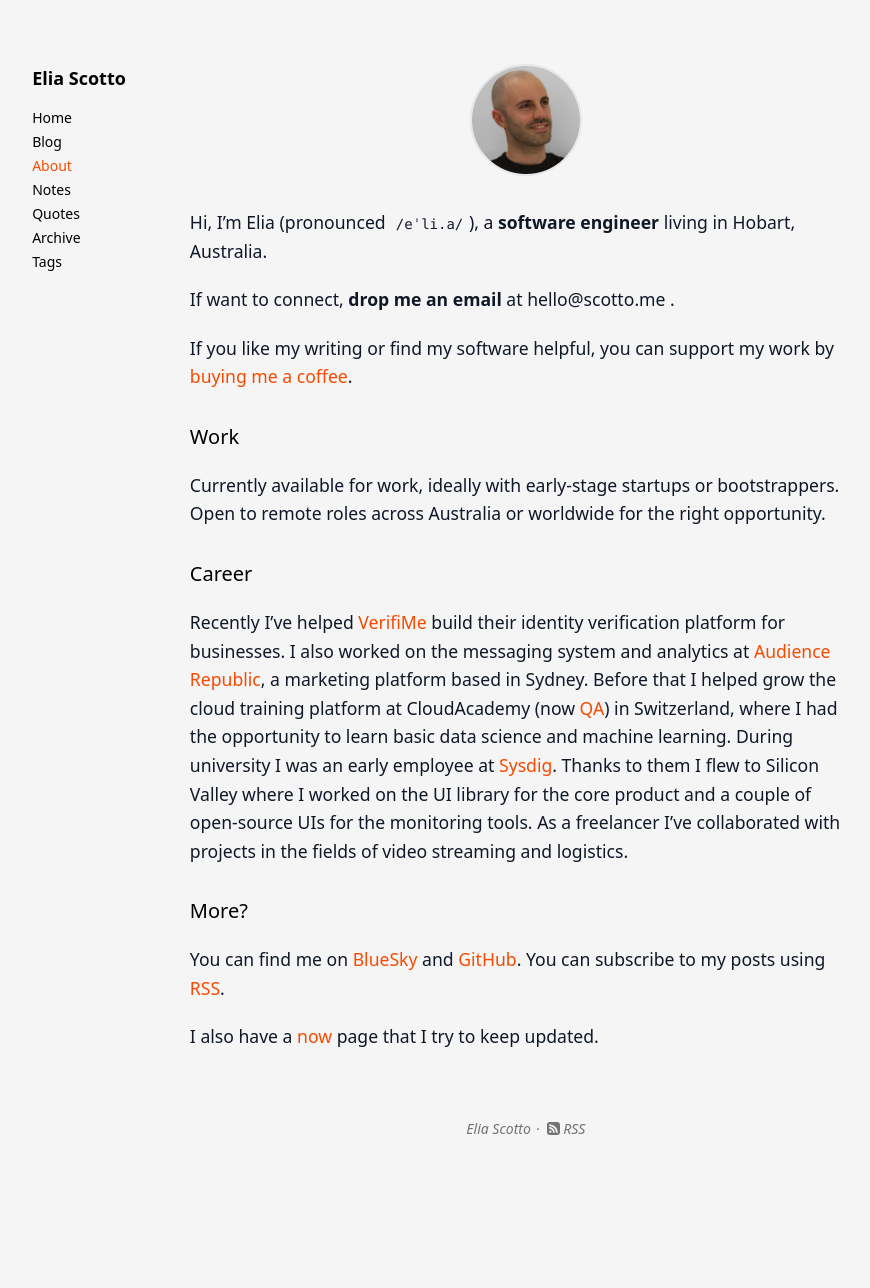
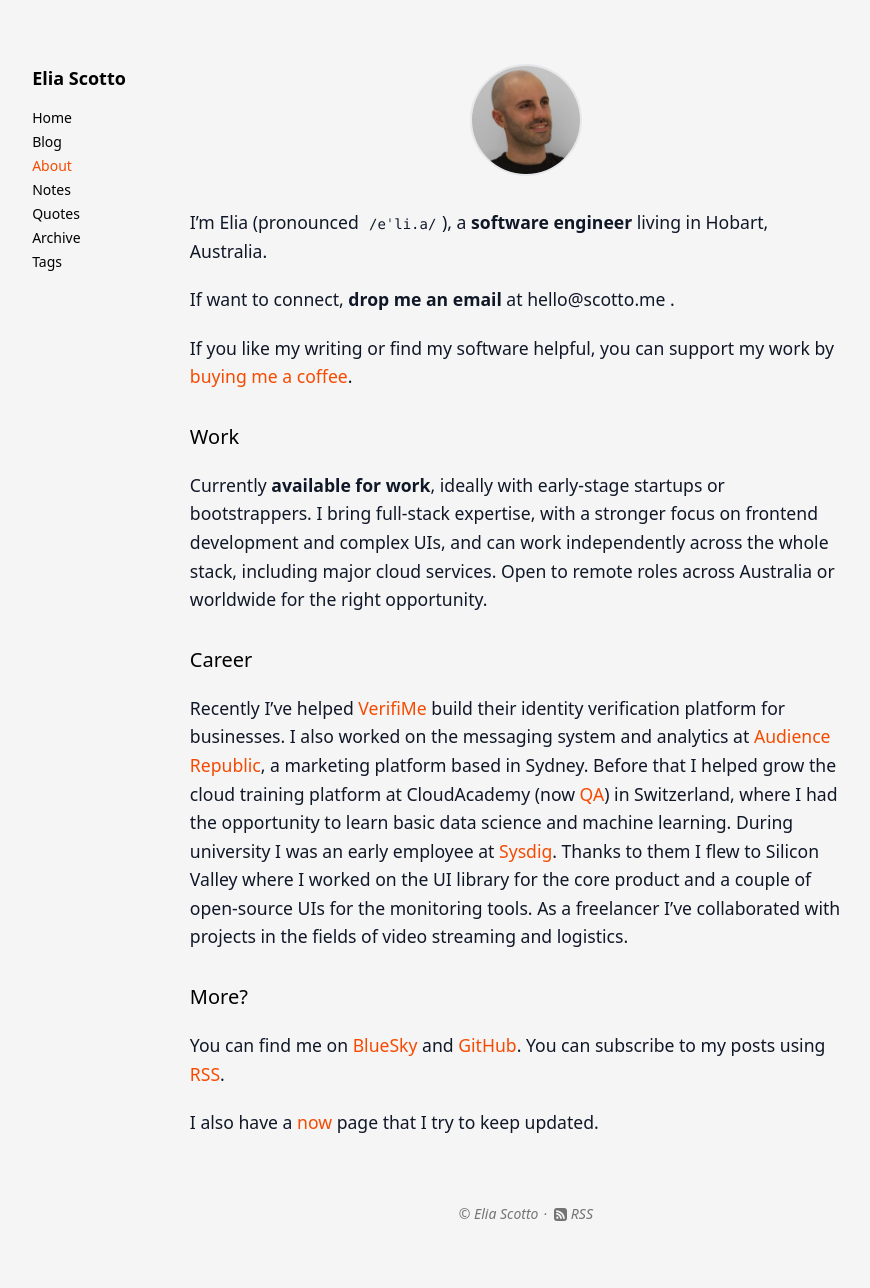
Before and after one commit to eliascotto/scotto.me, an Astro site: page /about in a window 1280 px wide. Shown: the whole page, without its empty margins (193-1063 px from the left). Before the commit the page ends 1223 px from the top, so only its background shows below. Built offline with nearby package versions, Linux system fonts and the light colour scheme; Astro itself is replaced by a stand-in of ours; some packages are replaced by stand-ins of ours.

Commit message:
Fixed footer, updated about

```diff
--- a/src/components/Footer.astro
+++ b/src/components/Footer.astro
@@ -3,10 +3,8 @@ import RSSLink from "./RSSLink.astro";
 ---
 
 <div class="h-32 pb-3 flex items-center justify-center">
-  <p
-    class="w-full text-center text-sm italic dark:text-gray-500 text-neutral-500"
-  >
-    Elia Scotto &sdot;
+  <p class="w-full text-center text-sm italic dark:text-gray-500 text-neutral-500">
+    © Elia Scotto &sdot;
     <RSSLink
       href="/rss/"
       text="RSS"
--- a/src/content/pages/about.md
+++ b/src/content/pages/about.md
@@ -12,7 +12,7 @@ eleventyExcludeFromCollections: true
   />
 </div>
 
-Hi, I'm Elia (pronounced <code class="dark:text-gray-200 text-gray-900 bg-lightBackground dark:bg-darkBackground border-none">/eˈli.a/</code>), a **software engineer** living in Hobart, Australia.
+I'm Elia (pronounced <code class="dark:text-gray-200 text-gray-900 bg-lightBackground dark:bg-darkBackground border-none">/eˈli.a/</code>), a **software engineer** living in Hobart, Australia.
 
 If want to connect, **drop me an email** at <span id="contact"><span class="email-obf">em.<span class="email-decoy">PLZNO</span>ottocs@<span class="email-decoy">SPAM</span>olleh</span></span> .
 
@@ -20,7 +20,17 @@ If you like my writing or find my software helpful, you can support my work by [
 
 ### Work
 
-Currently available for work, ideally with early-stage startups or bootstrappers. Open to remote roles across Australia or worldwide for the right opportunity.
+Currently **available for work**, ideally with early-stage startups or bootstrappers. I bring full-stack expertise, with a stronger focus on frontend development and complex UIs, and can work independently across the whole stack, including major cloud services. Open to remote roles across Australia or worldwide for the right opportunity.
+
+### Career
+
+Recently I've helped [VerifiMe](https://www.verifime.com/) build their identity verification platform for businesses. I also worked on the messaging system and analytics at [Audience Republic](https://www.audiencerepublic.com/), a marketing platform based in Sydney. Before that I helped grow the cloud training platform at CloudAcademy (now [QA](https://www.qa.com/)) in Switzerland, where I had the opportunity to learn basic data science and machine learning. During university I was an early employee at [Sysdig](https://www.sysdig.com/). Thanks to them I flew to Silicon Valley where I worked on the UI library for the core product and a couple of open-source UIs for the monitoring tools. As a freelancer I've collaborated with projects in the fields of video streaming and logistics.
+
+### More?
+
+You can find me on <a href="https://bsky.app/profile/scotto.me" rel="me noopener noreferrer" target="_blank">BlueSky</a> and <a href="https://github.com/eliascotto" rel="me noopener noreferrer" target="_blank">GitHub</a>. You can subscribe to my posts using [RSS](/feed.xml).
+
+I also have a [now](/now/) page that I try to keep updated.
 
 <style>
   .email-obf { unicode-bidi: bidi-override; direction: rtl; }
@@ -39,13 +49,3 @@ Currently available for work, ideally with early-stage startups or bootstrappers
     contact.replaceChildren(a);
   })();
 </script>
-
-### Career
-
-Recently I've helped [VerifiMe](https://www.verifime.com/) build their identity verification platform for businesses. I also worked on the messaging system and analytics at [Audience Republic](https://www.audiencerepublic.com/), a marketing platform based in Sydney. Before that I helped grow the cloud training platform at CloudAcademy (now [QA](https://www.qa.com/)) in Switzerland, where I had the opportunity to learn basic data science and machine learning. During university I was an early employee at [Sysdig](https://www.sysdig.com/). Thanks to them I flew to Silicon Valley where I worked on the UI library for the core product and a couple of open-source UIs for the monitoring tools. As a freelancer I've collaborated with projects in the fields of video streaming and logistics.
-
-### More?
-
-You can find me on <a href="https://bsky.app/profile/scotto.me" rel="me noopener noreferrer" target="_blank">BlueSky</a> and <a href="https://github.com/eliascotto" rel="me noopener noreferrer" target="_blank">GitHub</a>. You can subscribe to my posts using [RSS](/feed.xml).
-
-I also have a [now](/now/) page that I try to keep updated.
--- a/src/pages/index.astro
+++ b/src/pages/index.astro
@@ -26,7 +26,8 @@ const structuredData = [getPersonSchema(), getWebsiteSchema()];
       I'm an Italian software engineer living in Australia. I write about
       <a href="tags/programming-languages/">programming languages</a>, tech,{" "}
       <a href="tags/projects/">my side-projects</a>,{" "}
-      <a href="tags/reviews/">book reviews</a> and things I find interesting.
+      <a href="tags/reviews/">book reviews</a> and various things I find
+      interesting.
     </p>
 
     <p>
```
